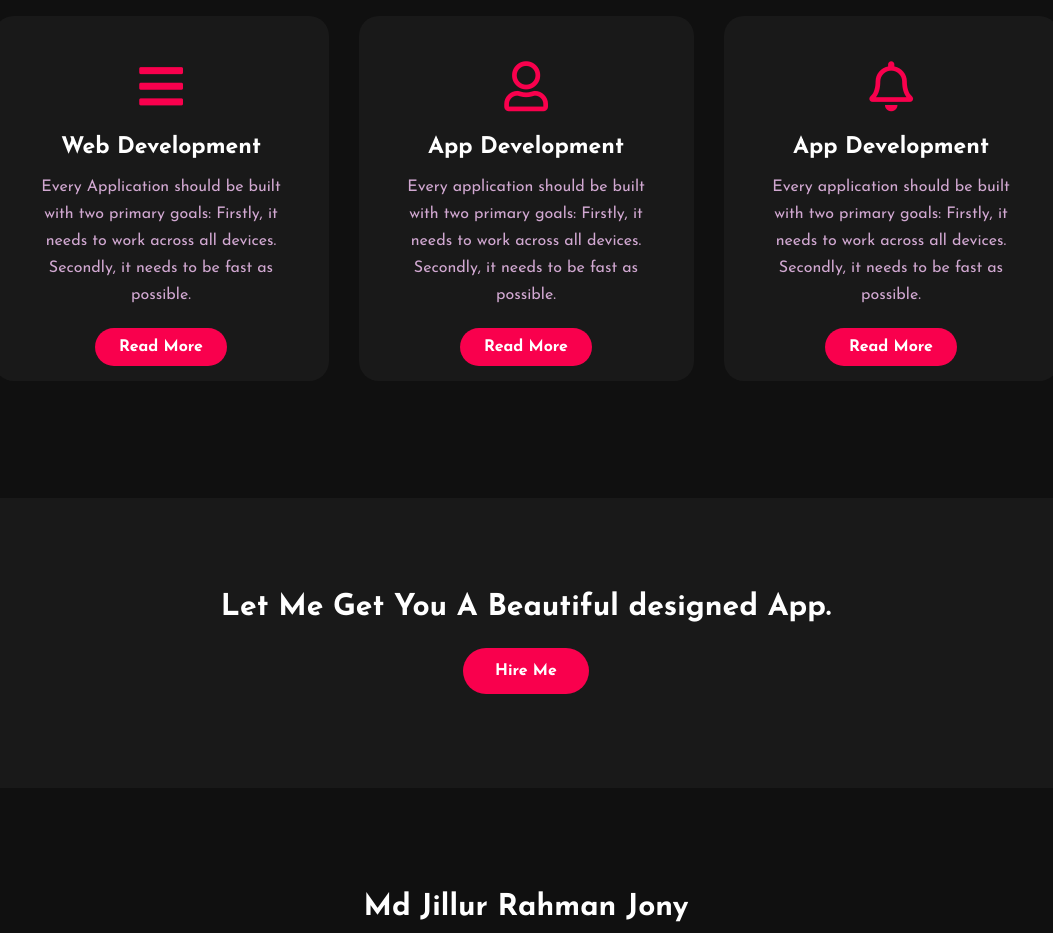
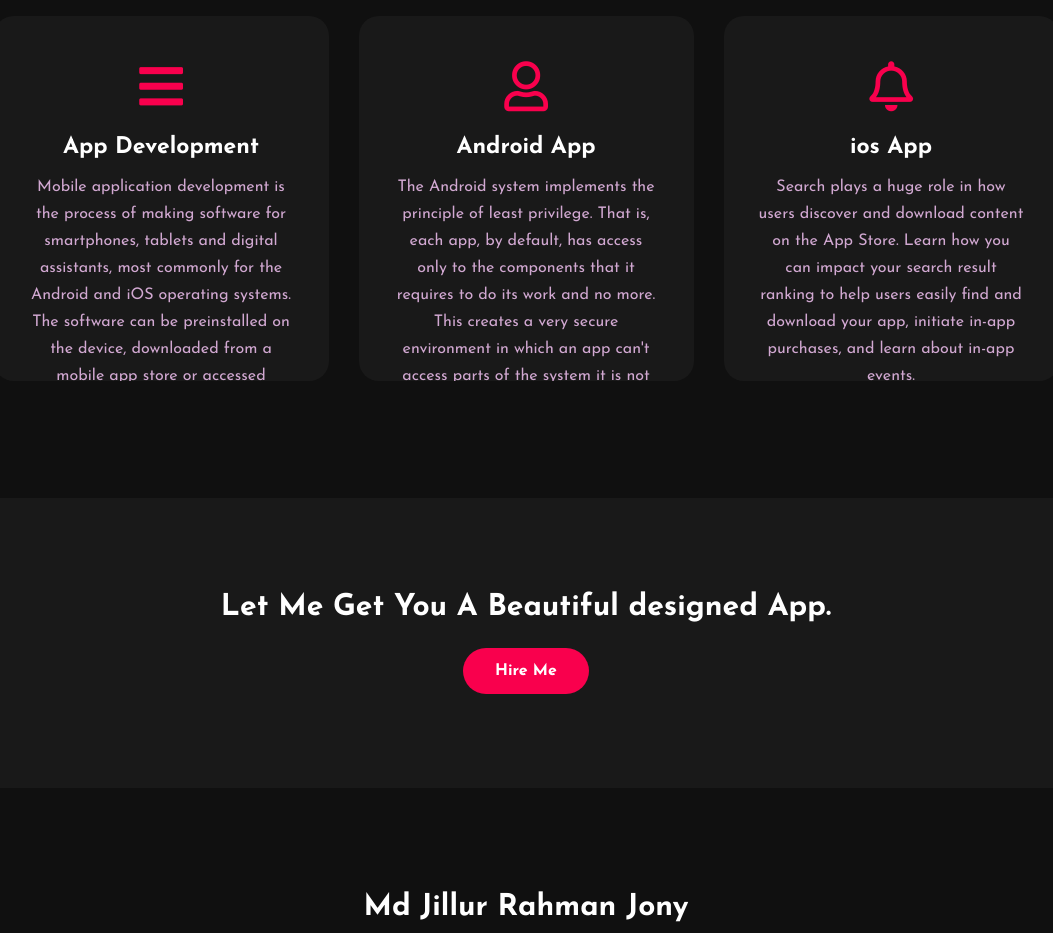
Before and after one commit to mdjillurrahmanjony/thebrandsince1999.github.io, a plain HTML site: page index.html in a window 1280 px wide. Shown: the part 1580-2513 px from the top of the page, without its empty margins (114-1167 px from the left). Drawn offline with Linux system fonts and the light colour scheme.

Commit message:
Update index.html

```diff
--- a/index.html
+++ b/index.html
@@ -61,9 +61,9 @@
 		<div class="box">
 			<div class="card">
 				<i class="fas fa-bars"></i>
-				<h5>Web Development</h5>
+				<h5>App Development</h5>
 				<div class="pra">
-					<p>Every Application should be built with two primary goals: Firstly, it needs to work across all devices. Secondly, it needs to be fast as possible.</p>
+					<p>Mobile application development is the process of making software for smartphones, tablets and digital assistants, most commonly for the Android and iOS operating systems. The software can be preinstalled on the device, downloaded from a mobile app store or accessed through a mobile web browser.</p>
 
 					<p style="text-align: center;">
 						<a class="button" href="#">Read More</a>
@@ -73,9 +73,9 @@
 
 			<div class="card">
 				<i class="far fa-user"></i>
-				<h5>App Development</h5>
+				<h5>Android App</h5>
 				<div class="pra">
-					<p>Every application should be built with two primary goals: Firstly, it needs to work across all devices. Secondly, it needs to be fast as possible.</p>
+					<p>The Android system implements the principle of least privilege. That is, each app, by default, has access only to the components that it requires to do its work and no more. This creates a very secure environment in which an app can't access parts of the system it is not given permission for.</p>
 
 					<p style="text-align: center;">
 						<a class="button" href="#">Read More</a>
@@ -85,9 +85,9 @@
 
 			<div class="card">
 				<i class="far fa-bell"></i>
-				<h5>App Development</h5>
+				<h5>ios App</h5>
 				<div class="pra">
-					<p>Every application should be built with two primary goals: Firstly, it needs to work across all devices. Secondly, it needs to be fast as possible.</p>
+					<p>Search plays a huge role in how users discover and download content on the App Store. Learn how you can impact your search result ranking to help users easily find and download your app, initiate in-app purchases, and learn about in-app events.</p>
 
 					<p style="text-align: center;">
 						<a class="button" href="#">Read More</a>
```
